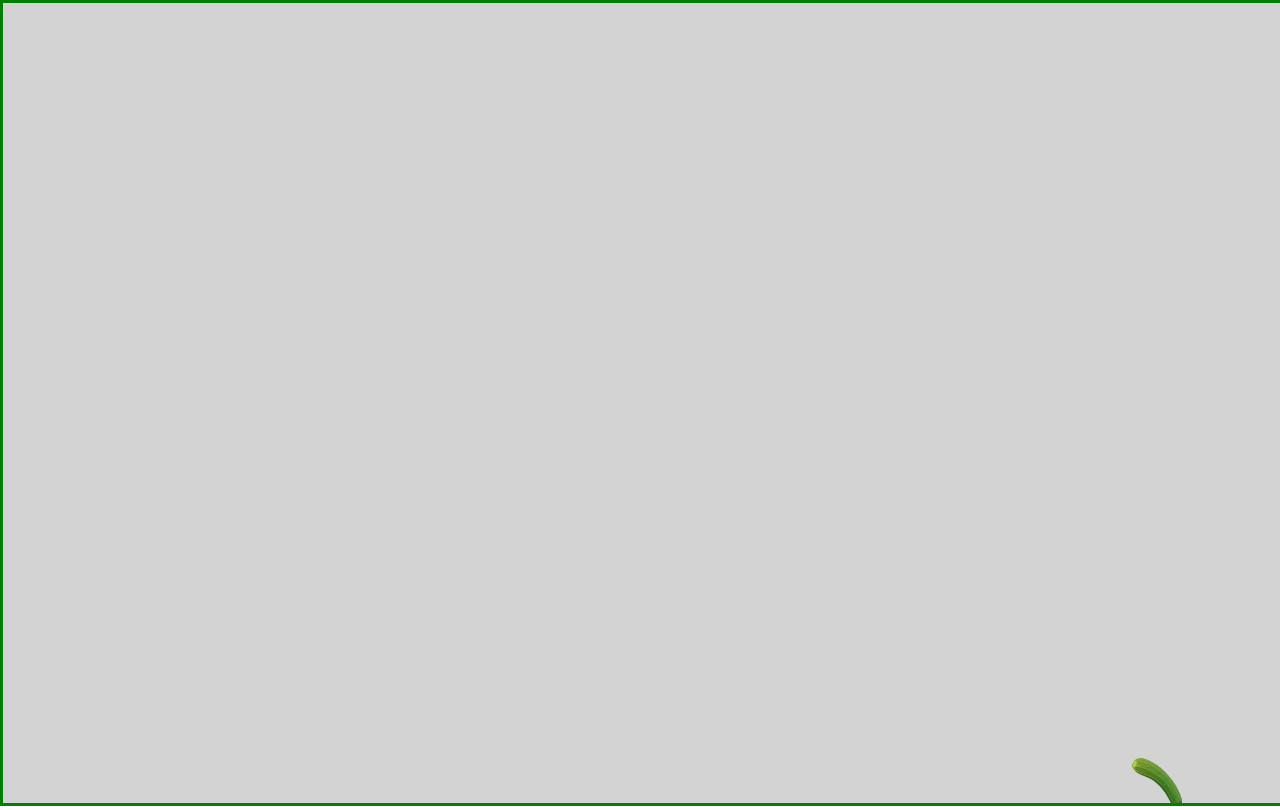
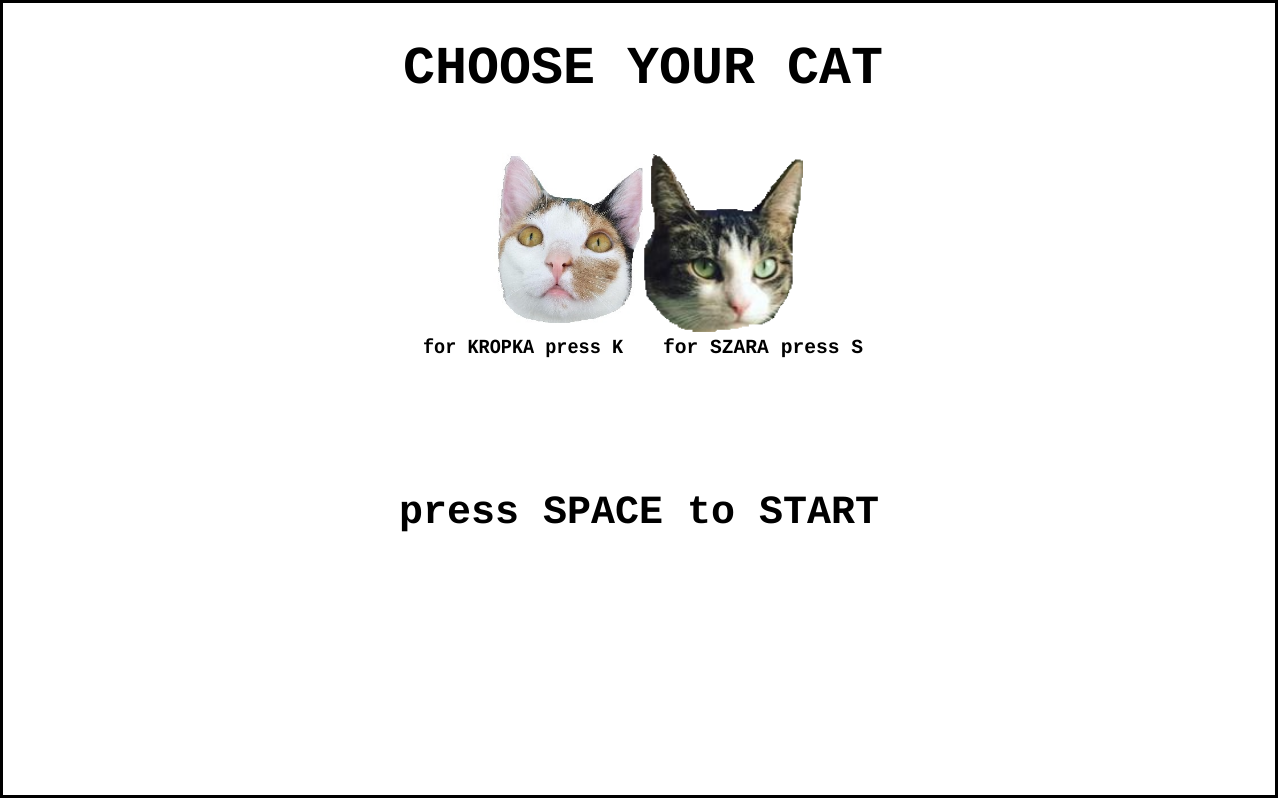
Before and after one commit to joannanapora/kocieapp, a plain HTML site: page index.html in a window 1280 px wide. Drawn offline with Linux system fonts and the light colour scheme.

Commit message:
falling items, choosing cat

```diff
--- a/index.html
+++ b/index.html
@@ -7,19 +7,19 @@
     <title>Document</title>
     <style type="text/css" >
     canvas {
-        border: 3px solid green;
-        background: lightgray;
+        border: 3px solid black;
+        background: #FFF;
+        font-family: 'Dosis', sans-serif;
     }
 
     body {
         margin: 0;
-        padding: 0;
         overflow: hidden;
     }
     </style>
 </head>
 <body>
-    <canvas></canvas>
+    <canvas ></canvas>
     <script src="index.js" ></script>
 </body>
 </html>
--- a/index.js
+++ b/index.js
@@ -1,78 +1,213 @@
 let canvas = document.querySelector('canvas');
 
-canvas.width = window.innerWidth;
-canvas.height = window.innerHeight;
 
 let c = canvas.getContext('2d');
 
 
-function loadImages(sources, callback) {
-    let images = {};
-    let loadedImages = 0;
-    let numImages = 0;
-    for(let src in sources) {
-        numImages++;
+canvas.width = (window.innerWidth - 8);
+canvas.height = (window.innerHeight - 8)
+
+
+const DEFAULT_HEIGHT = 10;
+const DEFAULT_PLAYER_Y = innerHeight - 170
+const DEFAULT_PLAYER_X = innerWidth / 2
+let x = Math.random() * innerWidth;
+let y = DEFAULT_HEIGHT
+let j = Math.random() * innerWidth;
+let k = DEFAULT_HEIGHT
+let l = Math.random() * innerWidth;
+let m = DEFAULT_HEIGHT
+let dy = Math.random() * 3;
+let dk = Math.random() * 3;
+let dm = Math.random() * 3;
+let goLeft = false;
+let goRight = false;
+let changeableX = innerWidth / 2;
+let points = 0;
+let player;
+let cat;
+let gameStarted = false;
+let exit = false;
+
+
+
+// LISTENER ON LEFT MOVE
+window.addEventListener('keydown', function (event) {
+    if (event.keyCode === 37 || event.keyCode === 65) {
+        goLeft = true;
     }
-    for(let src in sources) {
-        images[src] = new Image();
-        images[src].onload = function() {
-            if(++loadedImages >= numImages ) {
-                callback(images)
-            }
-        };
-        images[src].src = sources[src];
+});
+
+// LISTENER ON RIGHT MOVE
+window.addEventListener('keydown', function (event) {
+    if (event.keyCode === 39 || event.keyCode === 68) {
+        goRight = true;
     }
+});
+
+//CATS
+const szarutka = new Image();
+szarutka.src = "./szarutka.png";
+const szarutkagreen = new Image();
+szarutkagreen.src = "./szarutkagreen.png";
+const kropula = new Image();
+kropula.src = "./kropula.jpg";
+const kropulkagreen = new Image();
+kropulkagreen.src = "./kropulkagreen.jpg";
+
+//BAD ITEMS
+const cucumber = new Image();
+cucumber.src = './cucumber.png';
+const waterdrop = new Image();
+waterdrop.src = "./water.png";
+
+//GOOD ITEMS
+const mouse = new Image();
+mouse.src = "./mouse.png";
+
+
+// SCORE ICONS
+const logo = new Image()
+logo.src = "./logo_200x200.png"
+
+const bonus = new Image()
+bonus.src = "./bonus.png"
+
+const lives = new Image()
+lives.src = "./lives.png"
+
+const score = new Image()
+score.src = "./score.png"
+
+function gameRunning() {
+    gameStarted = true;
+    if (exit) {
+        kropula.src = "./kropula.jpg";
+        szarutka.src = "./szarutka.png";
+        c.clearRect(0, 0, innerWidth, innerHeight);
+        instructions();
+        gameStarted = false;
+        exit = false;
+        player = null;
+        return;
+    }
+    requestAnimationFrame(gameRunning);
+    c.clearRect(0, 0, innerWidth, innerHeight);
+    c.beginPath();
+    c.drawImage(cucumber, x, y, 60, 60);
+    c.drawImage(waterdrop, j, k, 40, 70);
+    c.drawImage(mouse, l, m, 60, 70);
+    c.drawImage(cat, changeableX, DEFAULT_PLAYER_Y, 150, 170);
+    c.drawImage(logo, 0, 10, 100, 100);
+    c.drawImage(bonus, 0, 120, 100, 100)
+    c.font = '30px Arial'
+    c.fillText(`${0}`, 43, 163)
+    c.drawImage(lives, 0, 220, 100, 100)
+    c.font = '30px Arial'
+    c.fillText(`${0}`, 43, 263)
+    c.drawImage(score, 0, 320, 100, 100)
+    c.font = '30px Arial'
+    c.fillText(`${0}`, 43, 363)
+
+    c.stroke();
+
+    if (goLeft) {
+        changeableX -= 30
+        goLeft = false;
+    }
+
+    if (goRight) {
+        if (x !== innerWidth / 2 + 280) {
+            changeableX += 30;
+        }
+        goRight = false;
+    }
+
+    if (y > innerHeight) {
+        // DODAJE MISSED PUNKT
+        y = DEFAULT_HEIGHT
+        x = Math.random() * innerWidth;
+    }
+
+    if (k > innerHeight) {
+        // DODAJE MISSED PUNKT
+        k = DEFAULT_HEIGHT
+        j = Math.random() * innerWidth;
+    }
+
+    if (m > innerHeight) {
+        // DODAJE MISSED PUNKT
+        m = DEFAULT_HEIGHT
+        l = Math.random() * innerWidth;
+    }
+
+    y += dy
+    k += dk
+    m += dm
+
 }
 
-let sources = {
-    kropka: "./kropka.jpg",
-    szara: "./szara.jpg"
+
+function instructions() {
+
+    c.font = "bold 40pt Courier";
+    c.textAlign = "center"
+    c.fillText("CHOOSE YOUR CAT", innerWidth * 1 / 2, 80);
+
+    if (player === "kropulka") {
+        c.drawImage(kropulkagreen, innerWidth * 1 / 2 - 150, 150, 150, 170)
+    } else {
+        kropula.onload = () => {
+            c.drawImage(kropula, innerWidth * 1 / 2 - 150, 150, 150, 170)
+        }
+    }
+    c.font = "bold 15pt Courier";
+    c.fillText(`for KROPKA press K`, innerWidth * 1 / 2 - 120, 350, 200, 200)
+
+    if (player === "szarutka") {
+        c.drawImage(szarutkagreen, innerWidth * 1 / 2, 150, 160, 180)
+    } else {
+        szarutka.onload = () => {
+            c.drawImage(szarutka, innerWidth * 1 / 2, 150, 160, 180)
+        }
+    }
+    c.font = "bold 15pt Courier";
+    c.fillText(`for SZARA press S`, innerWidth * 1 / 2 + 120, 350, 200, 200)
+
+    c.font = "bold 30pt Courier";
+    c.fillText(`press SPACE to START`, canvas.width / 2, 520);
 }
 
-loadImages(sources, function(images){
-    c.drawImage(images.kropka, 400, 400,120,260)
-    c.drawImage(images.szara, 200, 200,120,260)
+instructions()
+
+window.addEventListener('keydown', function (event) {
+    if (event.keyCode === 75) {
+        player = "kropulka"
+        cat = kropula;
+        instructions();
+        szarutka.src = "./szarutka.png";
+    }
 });
 
 
-let x = Math.random() * innerWidth;
-let y = 30;
-let dx = 5;
-let dy = 5;
+window.addEventListener('keydown', function (event) {
+    if (event.keyCode === 83) {
+        player = "szarutka"
+        cat = szarutka;
+        instructions();
+        kropula.src = "./kropula.jpg";
+    }
+});
+
+window.addEventListener('keydown', function (event) {
+    if (event.keyCode === 32 && player && !gameStarted) {
+        gameRunning();
+    }
+});
 
 
-createKropka = () => {
-    const kropka = new Image();
-    kropka.src = "./kropka.jpg";
-
-    kropka.onload = () => {
-      c.drawImage( kropka, innerWidth/2,  innerHeight-250, 120, 250 );
+window.addEventListener('keydown', function (event) {
+    if (event.keyCode === 27 && gameStarted) {
+        exit = true;
     }
-
-    return kropka;
-  };
-
-
-
-const cucumber = new Image();
-cucumber.src = './cucumber.png';
-
-
-function itemFall() {
-    requestAnimationFrame(itemFall);
-    c.clearRect(0, 0, innerWidth, innerHeight);
-    c.beginPath();
-    c.drawImage(cucumber, x, y, 50,50);
-    c.stroke()
-
-    if (y > innerHeight) {
-        // DODAJE MISSED PUNKT
-        y = 30;
-        x = Math.random() * innerWidth;
-        console.log('spadło')
-    }
-
-    y += dy
-}
-
-itemFall();
+});
```
Also changed, not shown: bonus.png (added), choosecat.png (added), kropka.jpg (deleted), kropula.jpg (added), kropulkagreen.jpg (added), lives.png (added), logo_200x200.png (added), mouse.png (added), score.png (added), szara.jpg (deleted), szarutka.png (added), szarutkagreen.png (added), water.png (added), 1 other file.
